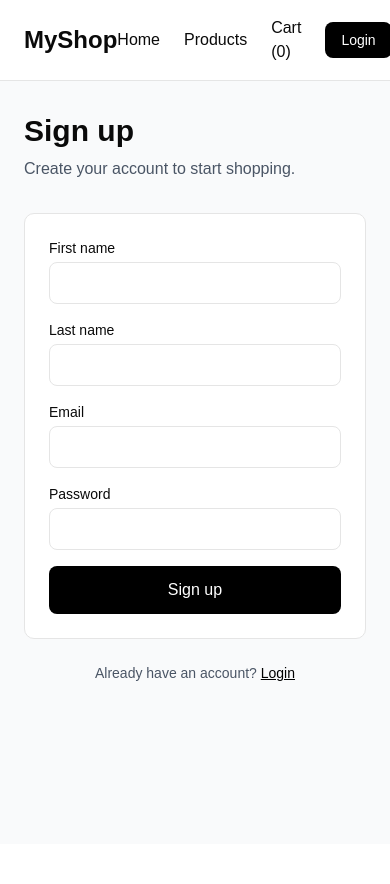
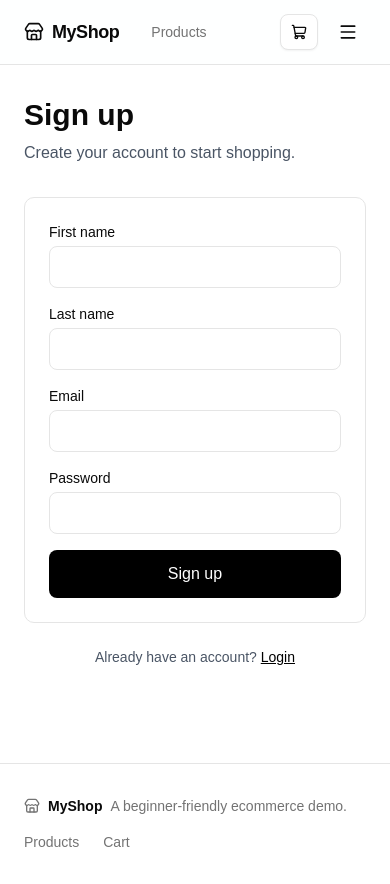
Before and after one commit to abderrahimelouahhaby/ecommerce-app, a React (Vite) app in the folder client/: page /register in a window 390 px wide. Before the commit the page ends 844 px from the top, so only its background shows below. Built offline with nearby package versions, Linux system fonts and the light colour scheme; no server answers.

Commit message:
feat: add footer and responsive navbar with user menu

```diff
--- a/client/src/App.tsx
+++ b/client/src/App.tsx
@@ -7,6 +7,8 @@ import CartPage from "./pages/CartPage";
 import LoginPage from "./pages/LoginPage";
 import RegisterPage from "./pages/RegisterPage";
 import Navbar from "./components/NavBar";
+import Footer from "./components/Footer";
+import { Toaster } from "./components/ui/sonner";
 import api from "./lib/api";
 import OrdersPage from "./pages/OrdersPage";
 import OrderDetailPage from "./pages/OrderDetailPage";
@@ -33,9 +35,9 @@ function App() {
   }, [login]);
 
   return (
-    <div className="min-h-screen bg-gray-50">
+    <div className="flex min-h-screen flex-col bg-background">
       <Navbar />
-      <main className="mx-auto max-w-6xl px-6 py-8">
+      <main className="mx-auto w-full max-w-6xl flex-1 px-6 py-8">
         <Routes>
           <Route path="/" element={<HomePage />} />
           <Route path="/products" element={<ProductsPage />} />
@@ -59,6 +61,8 @@ function App() {
           </Route>
         </Routes>
       </main>
+      <Footer />
+      <Toaster />
     </div>
   );
 }
--- /dev/null
+++ b/client/src/components/Footer.tsx
@@ -0,0 +1,26 @@
+import { Link } from "react-router";
+import { Store } from "lucide-react";
+
+export default function Footer() {
+  return (
+    <footer className="mt-16 border-t">
+      <div className="mx-auto flex max-w-6xl flex-col gap-4 px-6 py-8 sm:flex-row sm:items-center sm:justify-between">
+        <div className="flex items-center gap-2">
+          <Store className="size-4 text-muted-foreground" />
+          <span className="text-sm font-semibold">MyShop</span>
+          <span className="text-sm text-muted-foreground">
+            A beginner-friendly ecommerce demo.
+          </span>
+        </div>
+        <nav className="flex gap-6 text-sm text-muted-foreground">
+          <Link to="/products" className="hover:text-foreground">
+            Products
+          </Link>
+          <Link to="/cart" className="hover:text-foreground">
+            Cart
+          </Link>
+        </nav>
+      </div>
+    </footer>
+  );
+}
--- a/client/src/components/NavBar.tsx
+++ b/client/src/components/NavBar.tsx
@@ -1,13 +1,42 @@
-import { Link, useNavigate } from "react-router";
+import { useState } from "react";
+import { Link, NavLink, useNavigate } from "react-router";
+import {
+  LayoutDashboard,
+  LogOut,
+  Menu,
+  Package,
+  ShoppingCart,
+  Store,
+} from "lucide-react";
+
 import { useCartStore } from "../store/cartStore";
 import { useAuthStore } from "../store/authStore";
+import { Avatar, AvatarFallback } from "./ui/avatar";
+import { Badge } from "./ui/badge";
+import { Button } from "./ui/button";
+import {
+  DropdownMenu,
+  DropdownMenuContent,
+  DropdownMenuItem,
+  DropdownMenuLabel,
+  DropdownMenuSeparator,
+  DropdownMenuTrigger,
+} from "./ui/dropdown-menu";
+import { Sheet, SheetContent, SheetHeader, SheetTitle, SheetTrigger } from "./ui/sheet";
 import api from "../lib/api";
+
+const navLinkClass = ({ isActive }: { isActive: boolean }) =>
+  isActive
+    ? "text-sm font-semibold text-foreground"
+    : "text-sm font-medium text-muted-foreground transition-colors hover:text-foreground";
 
 export default function Navbar() {
   const navigate = useNavigate();
-  const totalItems = useCartStore((state) => state.totalItems());
+  const [mobileOpen, setMobileOpen] = useState(false);
+
   const user = useAuthStore((state) => state.user);
   const logout = useAuthStore((state) => state.logout);
+  const totalItems = useCartStore((state) => state.totalItems());
 
   const handleLogout = async () => {
     try {
@@ -15,49 +44,158 @@ export default function Navbar() {
     } catch {
       // Ignore: clear the local session regardless.
     }
-
     logout();
+    setMobileOpen(false);
     navigate("/");
   };
 
+  const initials = user
+    ? `${user.firstName[0]}${user.lastName[0]}`.toUpperCase()
+    : "";
+
   return (
-    <header className="border-b bg-white">
-      <nav className="mx-auto flex max-w-6xl items-center justify-between px-6 py-4">
-        <Link to="/" className="text-2xl font-bold">
+    <header className="sticky top-0 z-50 border-b bg-background/90 backdrop-blur">
+      <nav className="mx-auto flex h-16 max-w-6xl items-center justify-between gap-4 px-6">
+        <div className="flex items-center gap-8">
+          <Link
+            to="/"
+            className="flex items-center gap-2 text-lg font-bold tracking-tight"
+          >
+            <Store className="size-5" />
             MyShop
           </Link>
 
-        <div className="flex items-center gap-6">
-          <Link to="/">Home</Link>
+          <NavLink to="/products" className={navLinkClass}>
+            Products
+          </NavLink>
+        </div>
 
-          <Link to="/products">Products</Link>
+        <div className="flex items-center gap-3">
+          <Button asChild variant="outline" className="gap-2">
+            <Link to="/cart">
+              <ShoppingCart className="size-4" />
+              <span className="hidden sm:inline">Cart</span>
+              {totalItems > 0 && <Badge>{totalItems}</Badge>}
+            </Link>
+          </Button>
 
-          <Link to="/cart">Cart ({totalItems})</Link>
-
+          <div className="hidden md:block">
             {user ? (
-            <div className="flex items-center gap-4">
-              <Link to="/orders">My Orders</Link>
-              {user.role === "ADMIN" && <Link to="/admin/products">Admin</Link>}
-              <span>
+              <DropdownMenu>
+                <DropdownMenuTrigger asChild>
+                  <Button variant="ghost" className="gap-2">
+                    <Avatar className="size-7">
+                      <AvatarFallback>{initials}</AvatarFallback>
+                    </Avatar>
+                    <span className="hidden lg:inline">
                       {user.firstName} {user.lastName}
                     </span>
+                  </Button>
+                </DropdownMenuTrigger>
+                <DropdownMenuContent align="end" className="w-56">
+                  <DropdownMenuLabel>
+                    <p className="text-sm font-medium">
+                      {user.firstName} {user.lastName}
+                    </p>
+                    <p className="text-xs text-muted-foreground">{user.email}</p>
+                  </DropdownMenuLabel>
+                  <DropdownMenuSeparator />
+                  <DropdownMenuItem asChild>
+                    <Link to="/orders">
+                      <Package className="size-4" />
+                      My Orders
+                    </Link>
+                  </DropdownMenuItem>
+                  {user.role === "ADMIN" && (
+                    <DropdownMenuItem asChild>
+                      <Link to="/admin/products">
+                        <LayoutDashboard className="size-4" />
+                        Admin
+                      </Link>
+                    </DropdownMenuItem>
+                  )}
+                  <DropdownMenuSeparator />
+                  <DropdownMenuItem onClick={handleLogout}>
+                    <LogOut className="size-4" />
+                    Log out
+                  </DropdownMenuItem>
+                </DropdownMenuContent>
+              </DropdownMenu>
+            ) : (
+              <Button asChild>
+                <Link to="/login">Login</Link>
+              </Button>
+            )}
+          </div>
 
-              <button
-                type="button"
-                onClick={handleLogout}
-                className="text-sm text-red-600"
+          <Sheet open={mobileOpen} onOpenChange={setMobileOpen}>
+            <SheetTrigger asChild>
+              <Button variant="ghost" size="icon" className="md:hidden">
+                <Menu className="size-5" />
+                <span className="sr-only">Open menu</span>
+              </Button>
+            </SheetTrigger>
+            <SheetContent side="right" className="w-72">
+              <SheetHeader>
+                <SheetTitle>Menu</SheetTitle>
+              </SheetHeader>
+              <div className="mt-6 flex flex-col gap-1">
+                <Link
+                  to="/products"
+                  onClick={() => setMobileOpen(false)}
+                  className="rounded-md px-3 py-2 text-sm font-medium hover:bg-muted"
                 >
-                Logout
-              </button>
-            </div>
-          ) : (
+                  Products
+                </Link>
                 <Link
-              to="/login"
-              className="rounded-md bg-black px-4 py-2 text-sm text-white hover:bg-gray-800"
+                  to="/cart"
+                  onClick={() => setMobileOpen(false)}
+                  className="rounded-md px-3 py-2 text-sm font-medium hover:bg-muted"
                 >
-              Login
+                  Cart ({totalItems})
+                </Link>
+                {user && (
+                  <Link
+                    to="/orders"
+                    onClick={() => setMobileOpen(false)}
+                    className="rounded-md px-3 py-2 text-sm font-medium hover:bg-muted"
+                  >
+                    My Orders
                   </Link>
                 )}
+                {user?.role === "ADMIN" && (
+                  <Link
+                    to="/admin/products"
+                    onClick={() => setMobileOpen(false)}
+                    className="rounded-md px-3 py-2 text-sm font-medium hover:bg-muted"
+                  >
+                    Admin
+                  </Link>
+                )}
+                <div className="mt-4 border-t pt-4">
+                  {user ? (
+                    <Button
+                      variant="outline"
+                      className="w-full"
+                      onClick={handleLogout}
+                    >
+                      <LogOut className="size-4" />
+                      Log out
+                    </Button>
+                  ) : (
+                    <div className="flex gap-2">
+                      <Button asChild variant="outline" className="flex-1">
+                        <Link to="/login">Login</Link>
+                      </Button>
+                      <Button asChild className="flex-1">
+                        <Link to="/register">Register</Link>
+                      </Button>
+                    </div>
+                  )}
+                </div>
+              </div>
+            </SheetContent>
+          </Sheet>
         </div>
       </nav>
     </header>
```
Lines whose indentation alone changed are shown as unchanged.
